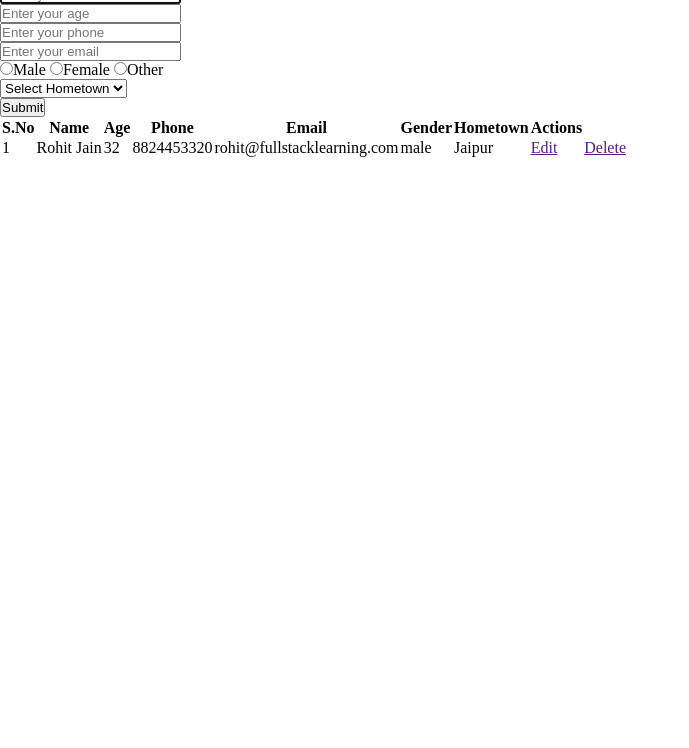
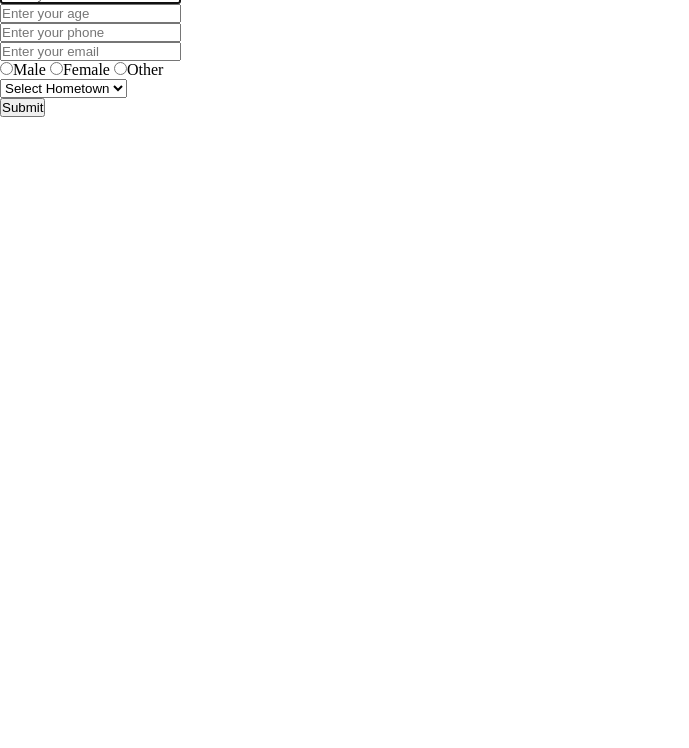
Before and after one commit to rohitjainfsl/JS-Snippets, a plain HTML site: page formValidation/formValidation.html in a window 1280 px wide. Shown: the part 52-800 px from the top of the page, without its empty margins (0-689 px from the left). Drawn offline with Linux system fonts and the light colour scheme.

Commit message:
form validation

```diff
--- a/formValidation/formValidation.html
+++ b/formValidation/formValidation.html
@@ -38,31 +38,6 @@
       <button type="submit">Submit</button>
     </form>
 
-
-
-    <table>
-      <tr>
-        <th>S.No</th>
-        <th>Name</th>
-        <th>Age</th>
-        <th>Phone</th>
-        <th>Email</th>
-        <th>Gender</th>
-        <th>Hometown</th>
-        <th>Actions</th>
-      </tr>
-      <tr>
-        <td>1</td>
-        <td>Rohit Jain</td>
-        <td>32</td>
-        <td>8824453320</td>
-        <td>rohit@fullstacklearning.com</td>
-        <td>male</td>
-        <td>Jaipur</td>
-        <td><a href="">Edit</a></td>
-        <td><a href="">Delete</a></td>
-      </tr>
-    </table>
 
   </div>
   <script>
@@ -111,18 +86,6 @@
         }
       }
       return false;
-
-      // let errorCount = 0
-
-      // if(){}
-      // if(){}
-
-      // if(errorCount === 0){
-
-      // }
-
-
-
 
     }
 
```
